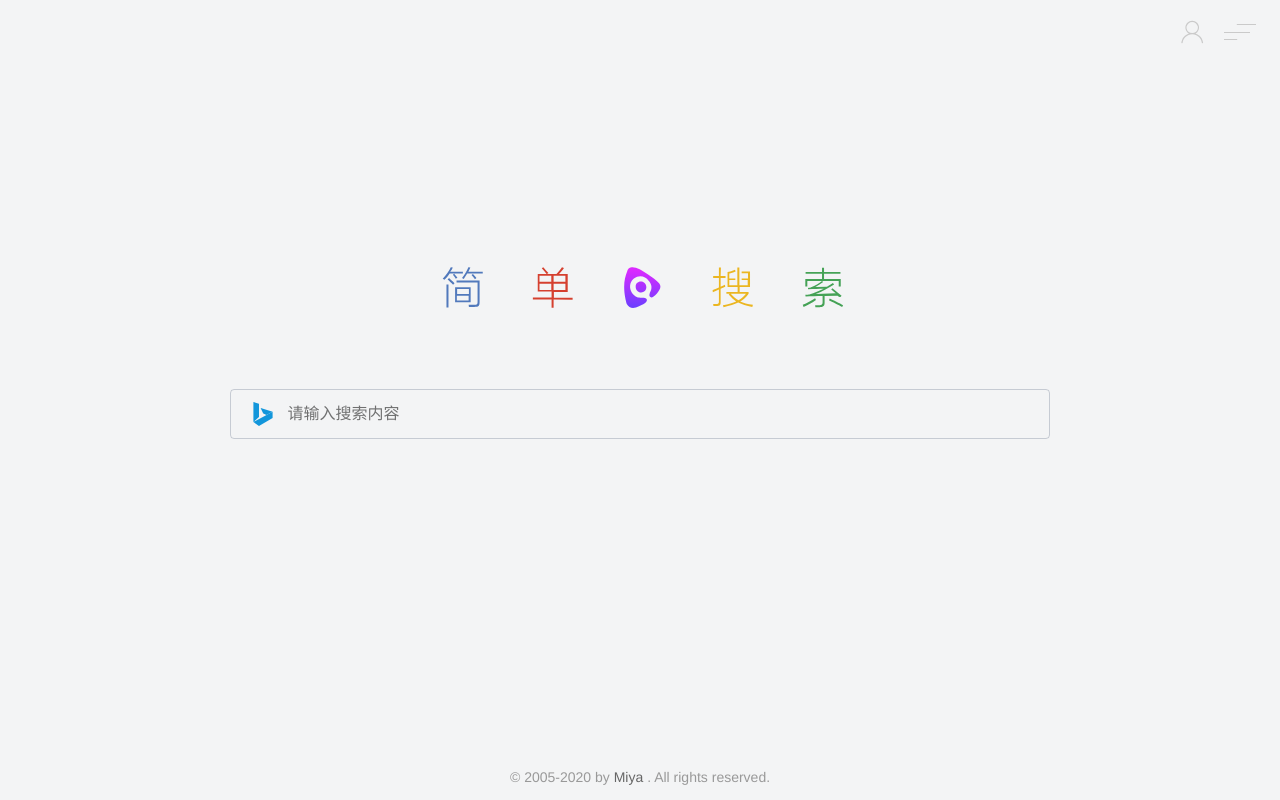
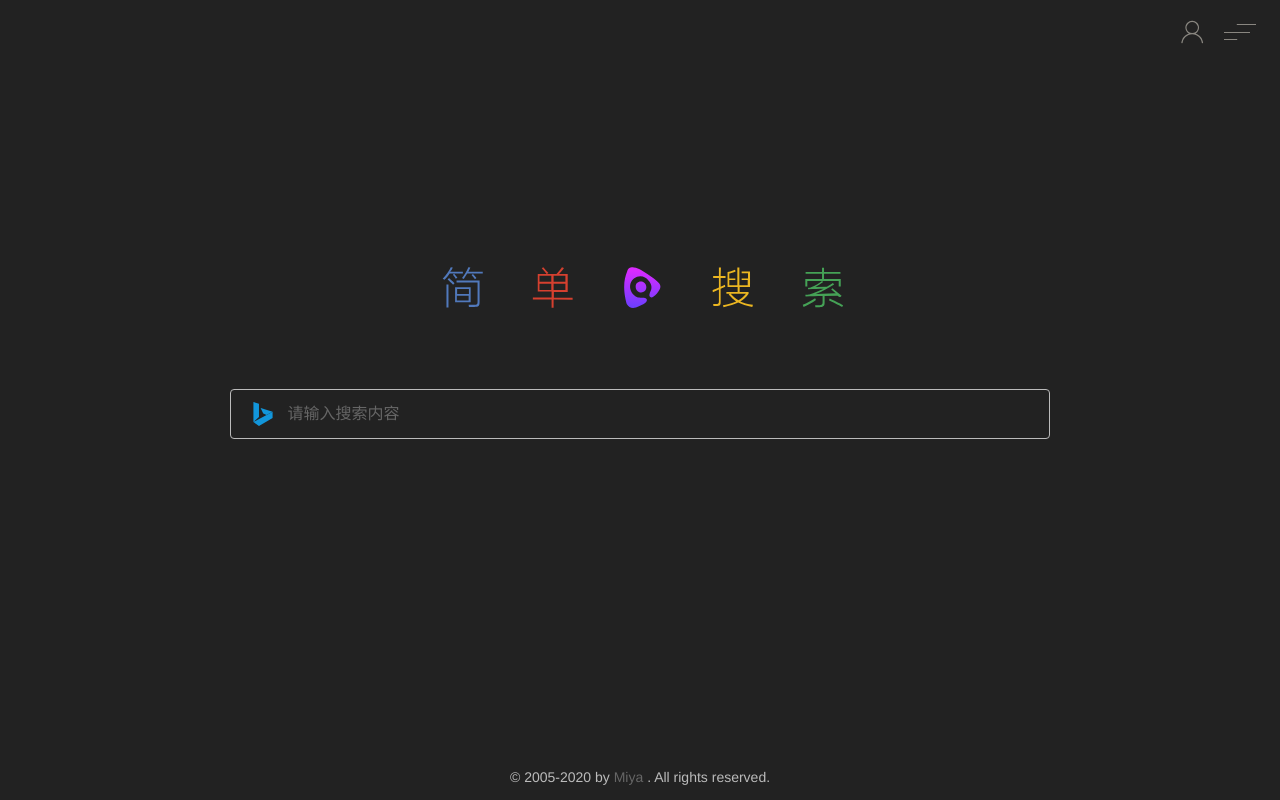
Before and after one commit to iMisty/Single-Search, a Vue app: page /#/ in a window 1280 px wide. Built offline with nearby package versions, Linux system fonts and the light colour scheme.

Commit message:
WIP: 夜间模式

```diff
--- a/src/style/dark.less
+++ b/src/style/dark.less
@@ -1,4 +1,69 @@
 @pri-background: #222;
 @sec-background: #444;
-@pri-text: #eee;
-@sec-text: #888;
+@pri-text: #bbb;
+@sec-text: #666;
+
+.dark {
+  background-color: @pri-background;
+  // 右上角图标
+  .home .list--button {
+    filter: invert(0.6);
+  }
+  // 中部
+  .home__medium {
+    // 搜索框
+    .search--bar-wrap {
+      border-color: @pri-text;
+    }
+    // 搜索引擎选择框
+    .search--bar-choose .choose-engine {
+      background-color: @sec-background;
+    }
+    // 搜索引擎选择框:hover
+    .search--bar-choose .choose-engine-wrap {
+      color: @pri-text;
+    }
+    // 搜索框输入框
+    .search--bar-input {
+      input {
+        color: @pri-text;
+        &::placeholder {
+          color: @sec-text;
+        }
+      }
+    }
+    // 一言
+    .hitokoto {
+      color: @pri-text;
+    }
+  }
+  // 底部
+  .home__bottom {
+    // 版权信息
+    .copyright {
+      color: @pri-text;
+      a {
+        color: @sec-text;
+      }
+    }
+  }
+
+  // 后台
+  .admin {
+    background-color: @pri-background;
+    // 内容部分
+    &__wrap {
+      background-color: lighten(@pri-background, 5%);
+      // 首页卡片式数据可视化
+      .puzzle-wrap {
+        background-color: @sec-background;
+      }
+    }
+    // 左侧选中高亮
+    &__left {
+      .router-link-exact-active {
+        background-color: lighten(@pri-background, 5%);
+      }
+    }
+  }
+}
--- a/src/style/global/style.less
+++ b/src/style/global/style.less
@@ -144,3 +144,5 @@ button {
 @import 'media.less';
 // 使用变量
 @import 'var.less';
+// 夜间模式
+@import '../dark.less';
--- a/src/style/home.less
+++ b/src/style/home.less
@@ -28,7 +28,7 @@
       left: 0;
       width: 1.6rem;
       height: 1px;
-      background-color: #cacaca;
+      background-color: @pri-text;
       transition-duration: 0.4s;
     }
 
@@ -222,7 +222,7 @@
 
     // 一言
     .hitokoto {
-      color: @pri-text-dark;
+      color: @pri-text;
     }
   }
 
@@ -424,11 +424,11 @@
 
         &--title {
           font-weight: normal;
-          color: @pri-text;
+          color: @pri-text-dark;
         }
 
         &--text {
-          color: @sec-text;
+          color: @sec-text-dark;
         }
 
         &--button {
@@ -506,9 +506,9 @@
     // 版权信息
     .copyright {
       padding: 1rem;
-      color: #999;
+      color: @pri-text;
       a {
-        color: #666;
+        color: @sec-text;
       }
     }
   }
```
Also changed, not shown: src/assets/user.svg.
